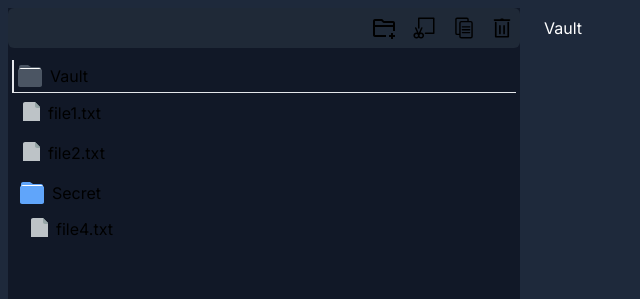
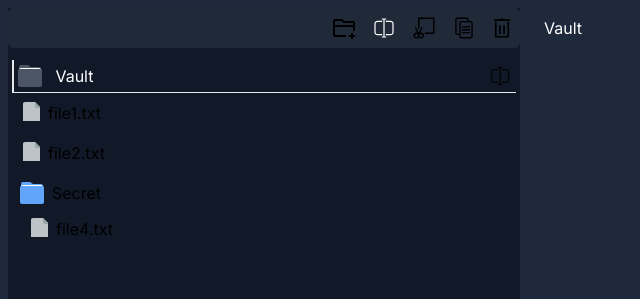
Before and after one commit to Madeeha-Anjum/matrix, a Next.js app: page /vault in a window 1280 px wide. Shown: the top 299 px of the page, without its empty margins (0-640 px from the left). Built offline with nearby package versions, Linux system fonts and the light colour scheme.

Commit message:
:rocket: rename complete

```diff
--- a/app/components/Explorer/Explorer.tsx
+++ b/app/components/Explorer/Explorer.tsx
@@ -2,39 +2,18 @@ import React, { useContext } from 'react'
 import Icon from '../icons/icons'
 import ExplorerInode from './ExplorerInode'
 import { ExplorerContext } from '@/app/store/ExplorerContext'
+import RootInode from './RootInode'
+import ToolBar from './ToolBar'
 
 const Explorer: React.FC = () => {
-  const {
-    inode,
-    deleteInode,
-    addFolder,
-    addFile,
-    addToCutQue,
-    pasteInParentFolder,
-  } = useContext(ExplorerContext)
+  const { inode, addFile } = useContext(ExplorerContext)
 
   return (
     <section className='flex flex-col overflow-y-scroll bg-gray-900 overscroll-auto w-2/5 min-w-fit m-2'>
-      <aside className='flex justify-end space-x-4 p-2 mb-2 bg-gray-800 rounded-md'>
-        {/*  create a drop down to name the folder   */}
-        <Icon.AddFolder
-          className='w-6 h-6 cursor-pointer'
-          onClick={() => addFolder('New Folder')}
-        />
-        <Icon.Cut className='w-6 h-6 cursor-pointer' onClick={addToCutQue} />
-        <Icon.Paste
-          className='w-6 h-6 cursor-pointer'
-          onClick={pasteInParentFolder}
-        />
-        <Icon.Trash className='w-5 h-6 cursor-pointer' onClick={deleteInode} />
-      </aside>
-      <main>
-        <div className='flex justify-start space-x-2 m-1 p-1 border-b border-l-2'>
-          <Icon.Folder className='text-gray-600'></Icon.Folder>
-
-          <div key={inode.id}>{inode.name}</div>
-        </div>
-        {<ExplorerInode files={inode.items} />}
+      <ToolBar />
+      <main className='pr-2'>
+        <RootInode rootInode={inode} />
+        <ExplorerInode files={inode.items} />
       </main>
       <div className='mt-auto p-2 opacity-40'>
         <p className='text-sm text-center m-2'>Browse for a file to upload</p>
--- /dev/null
+++ b/app/components/Explorer/Rename.tsx
@@ -0,0 +1,87 @@
+import classnames from 'classnames'
+import React, { useContext, useEffect, useState } from 'react'
+import Icon from '../icons/icons'
+import { ExplorerContext } from '@/app/store/ExplorerContext'
+
+type Props = {}
+
+const Rename: React.FC<Props> = () => {
+  const [isModalOpen, setIsModalOpen] = useState(false)
+  const { activeInode, renameInodeFromId: renameInode } =
+    useContext(ExplorerContext)
+  const [newName, setNewName] = useState('')
+
+  // close the modal when clicking outside of it
+  // prevent propagation of clicks inside the modal
+  useEffect(() => {
+    const close = () => setIsModalOpen(false)
+    window.addEventListener('click', close)
+    return () => window.removeEventListener('click', close)
+  }, [])
+
+  const rename = (e: React.FormEvent<HTMLFormElement>) => {
+    e.preventDefault()
+    setIsModalOpen(false)
+    // rename the inode
+    console.log('Here we should rename the inode')
+    console.log('Here ', activeInode)
+    renameInode(newName, activeInode.id)
+    setNewName('') // reset the input
+  }
+
+  return (
+    <div className='relative text-black'>
+      <Icon.Rename
+        className='w-6 h-6 cursor-pointer text-white'
+        onClick={(e) => {
+          e.stopPropagation()
+          setIsModalOpen(!isModalOpen)
+        }}
+      />
+      <div
+        className={classnames(
+          'bg-white border rounded-lg shadow-lg mt-2 right-0 p-1 m-2 absolute min-w-max min-h-full',
+          { hidden: !isModalOpen }
+        )}
+      >
+        <div onClick={(e) => e.stopPropagation()}>
+          <div className='flex justify-end'>
+            <Icon.Close
+              className='w-6 h-6 cursor-pointer'
+              onClick={() => setIsModalOpen(false)}
+            />
+          </div>
+
+          <form className='flex flex-col space-y-2' onSubmit={(e) => rename(e)}>
+            <div>
+              <h1 className='text-md'>Old Name</h1>
+              <p className='w-full'>{activeInode?.name} </p>
+            </div>
+
+            <div>
+              <label htmlFor='new_name'>
+                <h1 className='text-md'>New name</h1>
+              </label>
+              <input
+                onChange={(e) => setNewName(e.target.value)}
+                value={newName}
+                id='new_name'
+                autoComplete='off'
+                className='border border-gray-400 rounded-md w-full'
+              />
+            </div>
+
+            <button
+              className='bg-blue-600 w-full text-white rounded-md p-1 mt-2'
+              type='submit'
+            >
+              Rename
+            </button>
+          </form>
+        </div>
+      </div>
+    </div>
+  )
+}
+
+export default Rename
--- /dev/null
+++ b/app/components/Explorer/RootInode.tsx
@@ -0,0 +1,68 @@
+import React, {
+  MutableRefObject,
+  useContext,
+  useEffect,
+  useRef,
+  useState,
+} from 'react'
+import Icon from '../icons/icons'
+import Inode from '@/app/models/Inode'
+import { ExplorerContext } from '@/app/store/ExplorerContext'
+
+type Props = {
+  rootInode: Inode
+}
+
+const RootInode: React.FC<Props> = ({ rootInode }) => {
+  const { renameInodeFromId } = useContext(ExplorerContext)
+  const [isVaultFocused, setIsVaultFocused] = useState(false)
+  const [newName, setInputValue] = useState('')
+  const inputRef = useRef() as MutableRefObject<HTMLInputElement>
+
+  useEffect(() => {
+    if (isVaultFocused) {
+      inputRef.current.focus()
+    } else {
+      inputRef.current.blur()
+    }
+  }, [isVaultFocused])
+
+  const handleInputBlur = () => {
+    renameInodeFromId(newName, rootInode.id)
+    setInputValue(rootInode.name)
+  }
+
+  return (
+    <>
+      <div className='flex space-x-2 m-1 p-1 border-b border-l-2 w-full justify-between'>
+        <div className='flex space-x-2 w-full'>
+          <Icon.Folder className='text-gray-600 w-8 h-6' />
+          <input
+            type='text'
+            ref={inputRef}
+            className='bg-inherit placeholder:text-white text-white w-full cursor-not-allowed pointer-events-none'
+            autoComplete='off'
+            placeholder={rootInode.name}
+            value={newName}
+            onBlur={() => {
+              setIsVaultFocused(false)
+              handleInputBlur()
+            }}
+            onKeyDown={(e) => {
+              if (e.key === 'Enter') {
+                setIsVaultFocused(false)
+              }
+            }}
+            onChange={(e) => setInputValue(e.target.value)}
+          />
+        </div>
+        <Icon.Rename
+          className='w-6 h-6 cursor-pointer'
+          onClick={() => setIsVaultFocused(true)}
+        />
+      </div>
+    </>
+  )
+}
+
+export default RootInode
--- /dev/null
+++ b/app/components/Explorer/ToolBar.tsx
@@ -0,0 +1,27 @@
+import { ExplorerContext } from '@/app/store/ExplorerContext'
+import React, { useContext } from 'react'
+import Icon from '../icons/icons'
+import Rename from './Rename'
+
+const ToolBar: React.FC = () => {
+  const { deleteInode, addFolder, addToCutQue, pasteInParentFolder } =
+    useContext(ExplorerContext)
+
+  return (
+    <aside className='flex justify-end space-x-4 p-2 mb-2 bg-gray-800 rounded-md relative'>
+      <Icon.AddFolder
+        className='w-6 h-6 cursor-pointer'
+        onClick={() => addFolder('New Folder')}
+      />
+      <Rename />
+      <Icon.Cut className='w-6 h-6 cursor-pointer' onClick={addToCutQue} />
+      <Icon.Paste
+        className='w-6 h-6 cursor-pointer'
+        onClick={pasteInParentFolder}
+      />
+      <Icon.Trash className='w-5 h-6 cursor-pointer' onClick={deleteInode} />
+    </aside>
+  )
+}
+
+export default ToolBar
--- /dev/null
+++ b/app/components/icons/Close.tsx
@@ -0,0 +1,22 @@
+import React from 'react'
+
+const Close = (props: React.SVGProps<SVGSVGElement>) => {
+  return (
+    <svg
+      height='16'
+      fill='currentColor'
+      {...props}
+      viewBox='0 0 16 16'
+      width='16'
+      xmlns='http://www.w3.org/2000/svg'
+    >
+      <title>Close</title>
+      <polygon
+        fillRule='evenodd'
+        points='8 9.414 3.707 13.707 2.293 12.293 6.586 8 2.293 3.707 3.707 2.293 8 6.586 12.293 2.293 13.707 3.707 9.414 8 13.707 12.293 12.293 13.707 8 9.414'
+      />
+    </svg>
+  )
+}
+
+export default Close
--- a/app/components/icons/Rename.tsx
+++ b/app/components/icons/Rename.tsx
@@ -13,15 +13,15 @@ const Rename = (props: React.SVGProps<SVGSVGElement>) => {
       <title>Rename</title>
       <path
         d='M8.5 2C8.22386 2 8 2.22386 8 2.5C8 2.77614 8.22386 3 8.5 3H9.5V17H8.5C8.22386 17 8 17.2239 8 17.5C8 17.7761 8.22386 18 8.5 18H11.5C11.7761 18 12 17.7761 12 17.5C12 17.2239 11.7761 17 11.5 17H10.5V3H11.5C11.7761 3 12 2.77614 12 2.5C12 2.22386 11.7761 2 11.5 2H8.5Z'
-        fill='#212121'
+        fill='currentColor'
       />
       <path
         d='M4.5 4H8.5V5H4.5C3.67157 5 3 5.67157 3 6.5V13.5C3 14.3284 3.67157 15 4.5 15H8.5V16H4.5C3.11929 16 2 14.8807 2 13.5V6.5C2 5.11929 3.11929 4 4.5 4Z'
-        fill='#212121'
+        fill='currentColor'
       />
       <path
         d='M15.5 15H11.5V16H15.5C16.8807 16 18 14.8807 18 13.5V6.5C18 5.11929 16.8807 4 15.5 4H11.5V5H15.5C16.3284 5 17 5.67157 17 6.5V13.5C17 14.3284 16.3284 15 15.5 15Z'
-        fill='#212121'
+        fill='currentColor'
       />
     </svg>
   )
--- a/app/components/icons/icons.ts
+++ b/app/components/icons/icons.ts
@@ -6,6 +6,7 @@ import File from './File'
 import Folder from './Folder'
 import Trash from './Trash'
 import AddFolder from './AddFolder'
+import Close from './Close'
 
 const Icon = {
   File,
@@ -16,6 +17,7 @@ const Icon = {
   Upload,
   Paste,
   AddFolder,
+  Close,
 }
 
 export default Icon
--- a/app/store/ExplorerContext.tsx
+++ b/app/store/ExplorerContext.tsx
@@ -8,12 +8,14 @@ import { randomBytes } from 'crypto'
 type InterfaceExplorerContext = {
   inode: Inode
   activeFileId: number
+  activeInode: Inode
   cutQueIds: number[]
   setActiveFileId: (id: number) => void
   deleteInode: () => void
   activePath: string | undefined
   addFolder: (name: string) => void
   addFile: () => void
+  renameInodeFromId: (newName: string, id: number) => void
   addToCutQue: () => void
   pasteInParentFolder: () => void
 }
@@ -58,10 +60,11 @@ const ExplorerProvider: React.FC<InterfaceExplorerProvider> = ({
     }
     return parent
   }
-  const getInode = (targetId: number, root: Inode): Inode => {
+  const getInodeFromId = (targetId: number, root: Inode): Inode => {
+    if (root.id == targetId) return root
+
     const parent = getParentFolder(targetId, root)
     if (parent.id == targetId) return parent
-
     if (parent.type === InodeType.folder) {
       const hasFile = parent?.items?.find((item) => item.id == targetId)
       if (hasFile) {
@@ -138,7 +141,7 @@ const ExplorerProvider: React.FC<InterfaceExplorerProvider> = ({
   }
 
   const createInode = (newInode: Inode) => {
-    const currentInode = getInode(activeFileId, inode)
+    const currentInode = getInodeFromId(activeFileId, inode)
     if (currentInode === null) return
 
     // if the current inode is a folder, add the new folder to the items
@@ -227,10 +230,17 @@ const ExplorerProvider: React.FC<InterfaceExplorerProvider> = ({
     // TODO: Add a toast for success/failure
   }
 
-  // ======================= UP NEXT =======================
-  // TODO: File renaming
-  //  all files can be renames make a thing on the file and if clicked open a text box to rename the file(if possible)
-  // or pop up bubble to rename the file
+  const renameInodeFromId = (newName: string, id: number) => {
+    if (newName == '') return
+    if (id === null) return
+
+    const activeInode = getInodeFromId(id, inode)
+    if (activeInode === null) return
+
+    activeInode.name = newName
+
+    setInode((prev) => ({ ...prev, ...inode }))
+  }
 
   // ======================= TODO =======================
   // TODO: Load data from local storage (if there is any)
@@ -256,10 +266,12 @@ const ExplorerProvider: React.FC<InterfaceExplorerProvider> = ({
         activeFileId,
         cutQueIds,
         activePath: findActivePath(activeFileId, inode, '')?.slice(1),
+        activeInode: getInodeFromId(activeFileId, inode),
         setActiveFileId,
         deleteInode,
         addFolder,
         addFile,
+        renameInodeFromId,
         addToCutQue,
         pasteInParentFolder: pasteToParentFolder,
       }}
```
